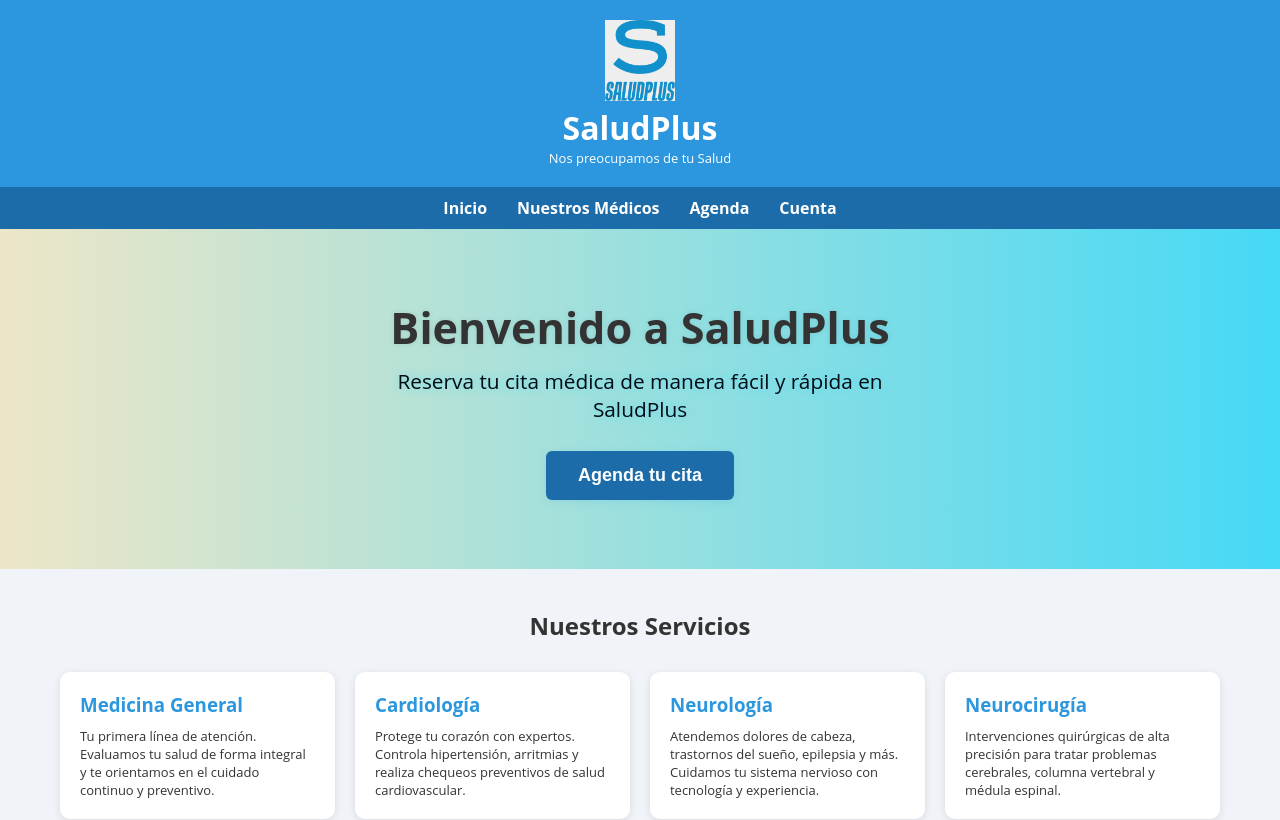
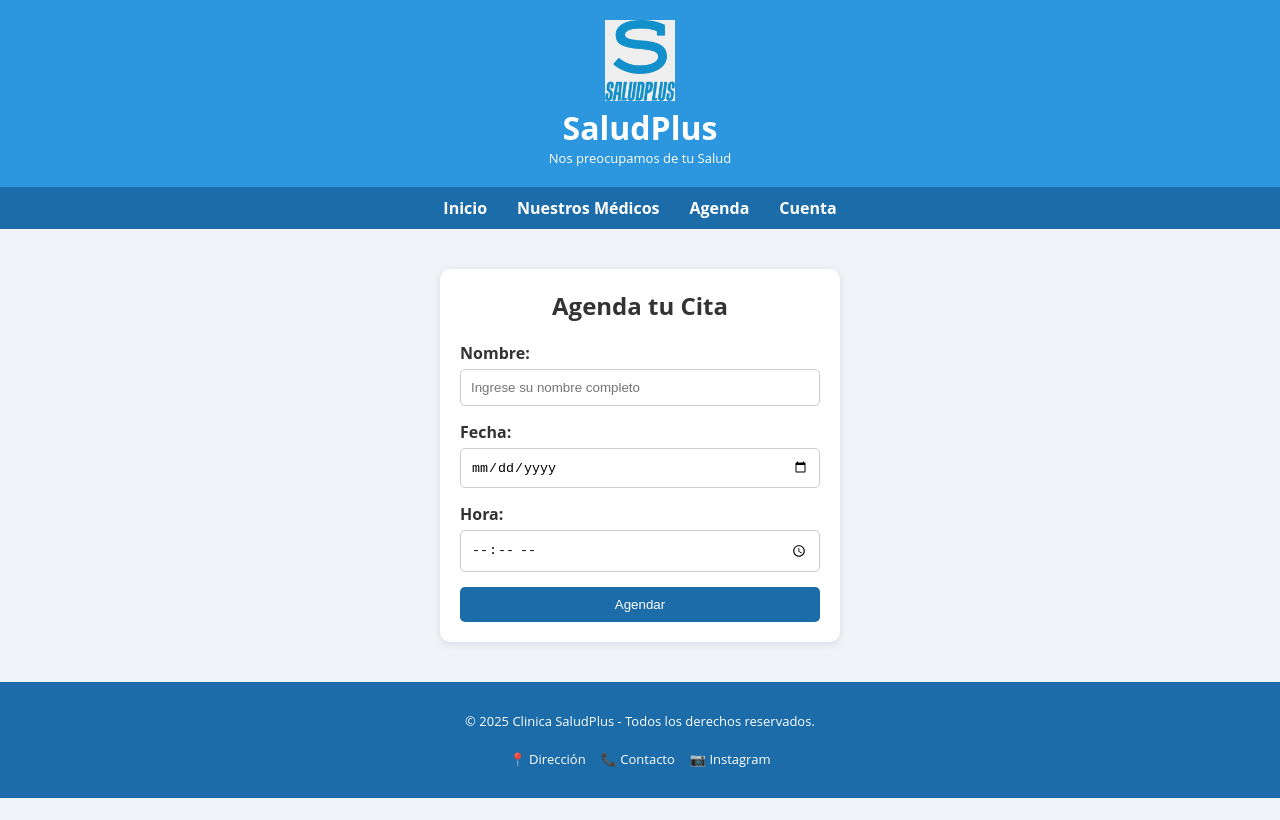
Before and after one commit to SaludPlus-G3/SaludPlus, an Angular app in the folder Salud-Plus/frontend-saludplus/: page /schedule in a window 1280 px wide. Before the commit this address led to /. Shown: the top 820 px of the page. Built offline with nearby package versions, Linux system fonts and the light colour scheme.

Commit message:
Creación de la Rama features y se agrego la página de Agenda

```diff
--- a/Salud-Plus/frontend-saludplus/src/app/app.routes.ts
+++ b/Salud-Plus/frontend-saludplus/src/app/app.routes.ts
@@ -1,14 +1,14 @@
 import { Routes } from '@angular/router';
 import { HomeComponent } from './pages/home/home.component';
 import { DoctorsComponent } from './pages/doctors/doctors.component';
-import { AppointmentsComponent } from './pages/appointments/appointments.component';
 import { LoginComponent } from './pages/login/login.component';
 import { RegisterComponent } from './pages/register/register.component';
+import { ScheduleComponent } from './pages/schedule/schedule.component';
 
 export const routes: Routes = [
   { path: '', component: HomeComponent },
   { path: 'doctors', component: DoctorsComponent },
-  { path: 'appointments', component: AppointmentsComponent },
+  { path: 'schedule', component: ScheduleComponent },
   { path: 'login', component: LoginComponent },
   { path: 'register', component: RegisterComponent },
   { path: '**', redirectTo: '' }  // ruta comodín para redirigir a home
--- a/Salud-Plus/frontend-saludplus/src/app/components/hero/hero.component.html
+++ b/Salud-Plus/frontend-saludplus/src/app/components/hero/hero.component.html
@@ -1,5 +1,5 @@
 <section class="hero">
   <h1>{{ title }}</h1>
   <p class="hero-subtitle">Reserva tu cita médica de manera fácil y rápida en SaludPlus</p>
-  <button class="boton-agenda" [routerLink]="['/appointments']">{{ buttonText }}</button>
+  <button class="boton-agenda" [routerLink]="buttonLink">{{ buttonText }}</button>
 </section>
--- a/Salud-Plus/frontend-saludplus/src/app/components/hero/hero.component.ts
+++ b/Salud-Plus/frontend-saludplus/src/app/components/hero/hero.component.ts
@@ -13,4 +13,5 @@ import { ReactiveFormsModule, FormBuilder, FormGroup, Validators } from '@angula
 export class HeroComponent {
   title = 'Bienvenido a SaludPlus';
   buttonText = 'Agenda tu cita';
+  buttonLink = '/schedule';
 }
--- a/Salud-Plus/frontend-saludplus/src/app/pages/appointments/appointments.component.html
+++ /dev/null
@@ -1 +0,0 @@
-<p>appointments works!</p>
--- /dev/null
+++ b/Salud-Plus/frontend-saludplus/src/app/pages/schedule/schedule.component.css
@@ -0,0 +1,44 @@
+.schedule-form {
+    max-width: 400px;
+    margin: 40px auto;
+    background: #fff;
+    padding: 20px;
+    border-radius: 10px;
+    box-shadow: 0 2px 8px rgba(0, 0, 0, 0.1);
+  }
+
+  .schedule-form h2 {
+    text-align: center;
+    margin-bottom: 20px;
+  }
+
+  .form-group {
+    margin-bottom: 15px;
+  }
+
+  label {
+    display: block;
+    margin-bottom: 5px;
+    font-weight: bold;
+  }
+
+  input {
+    width: 100%;
+    padding: 10px;
+    border: 1px solid #ccc;
+    border-radius: 5px;
+  }
+
+  button {
+    width: 100%;
+    padding: 10px;
+    background: #1b6ca8;
+    color: white;
+    border: none;
+    border-radius: 5px;
+    cursor: pointer;
+  }
+
+  button:hover {
+    background: #155a8a;
+  }
--- /dev/null
+++ b/Salud-Plus/frontend-saludplus/src/app/pages/schedule/schedule.component.html
@@ -0,0 +1,18 @@
+<section class="content schedule-form">
+    <h2>{{ title }}</h2>
+    <form>
+      <div class="form-group">
+        <label for="name">Nombre:</label>
+        <input type="text" id="name" placeholder="Ingrese su nombre completo" required />
+      </div>
+      <div class="form-group">
+        <label for="date">Fecha:</label>
+        <input type="date" id="date" required />
+      </div>
+      <div class="form-group">
+        <label for="time">Hora:</label>
+        <input type="time" id="time" required />
+      </div>
+      <button type="submit">Agendar</button>
+    </form>
+  </section>
--- /dev/null
+++ b/Salud-Plus/frontend-saludplus/src/app/pages/schedule/schedule.component.ts
@@ -0,0 +1,12 @@
+import { Component } from '@angular/core';
+
+@Component({
+  selector: 'app-schedule',
+  standalone: true,
+  imports: [],
+  templateUrl: './schedule.component.html',
+  styleUrl: './schedule.component.css'
+})
+export class ScheduleComponent {
+  title = 'Agenda tu Cita';
+}
--- a/Salud-Plus/frontend-saludplus/src/app/shared/navbar/navbar.component.ts
+++ b/Salud-Plus/frontend-saludplus/src/app/shared/navbar/navbar.component.ts
@@ -14,7 +14,7 @@ export class NavbarComponent {
   navItems = [
     { path: '/', label: 'Inicio' },
     { path: '/doctors', label: 'Nuestros Médicos' },
-    { path: '/appointments', label: 'Agenda' },
+    { path: '/schedule', label: 'Agenda' },
     { path: '/login', label: 'Cuenta' } // Cambiado de "Registro" a "Cuenta"
   ];
 }
```
Also changed, not shown: Salud-Plus/frontend-saludplus/src/app/pages/appointments/appointments.component.ts (deleted, +0 -11 lines), Salud-Plus/frontend-saludplus/src/app/pages/appointments/appointments.component.css (deleted), 1 other file (tests, documents, lock files or other folders).
